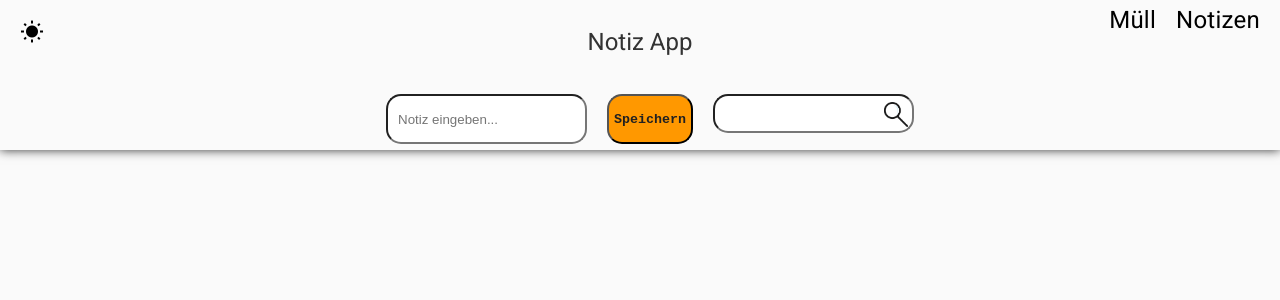
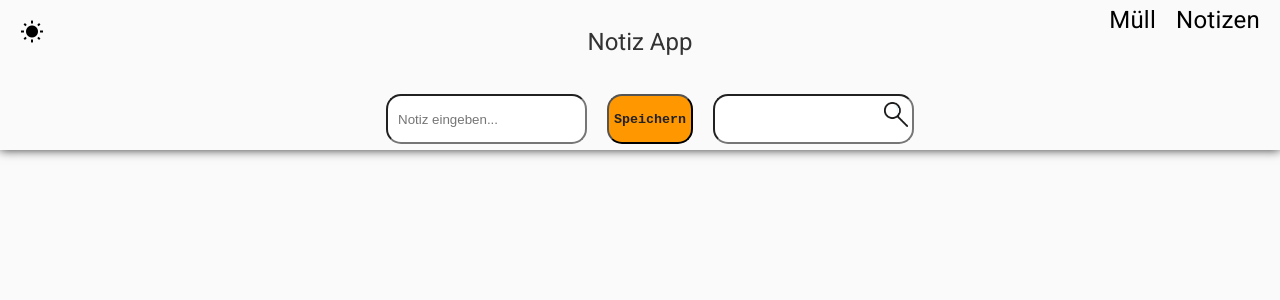
Before and after one commit to ManuelMannhold/echo-note, an Angular app in the folder notice-app/: page / in a window 1280 px wide. Shown: the top 300 px of the page. Built offline with nearby package versions, Linux system fonts and the light colour scheme.

Commit message:
add height for inpu

```diff
--- a/notice-app/src/app/shared/header/header.component.scss
+++ b/notice-app/src/app/shared/header/header.component.scss
@@ -82,6 +82,7 @@ form {
     border-radius: 15px;
     outline: none;
     padding: 10px;
+    height: 50px;
   }
 
   input.invalid {
```
